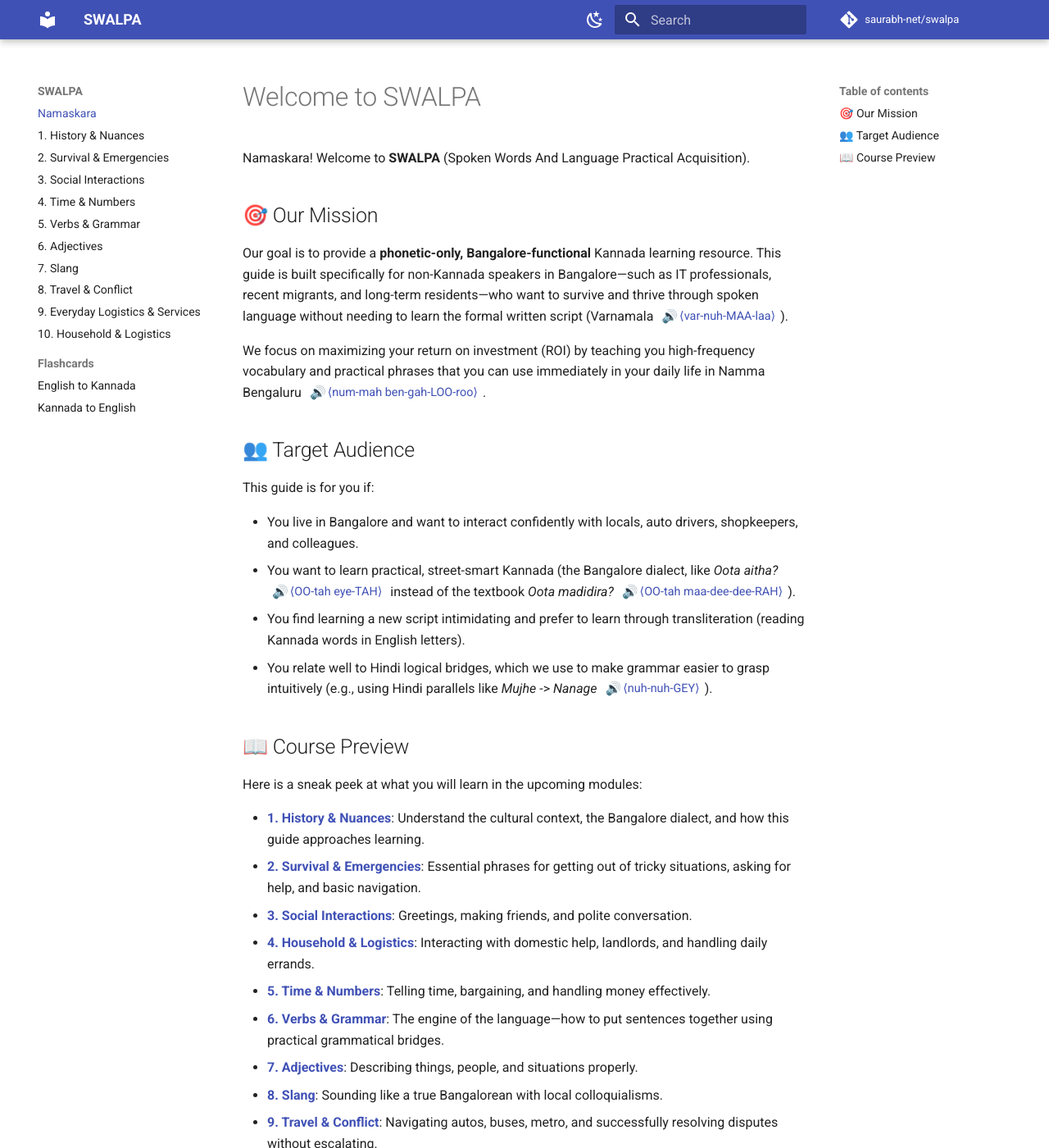
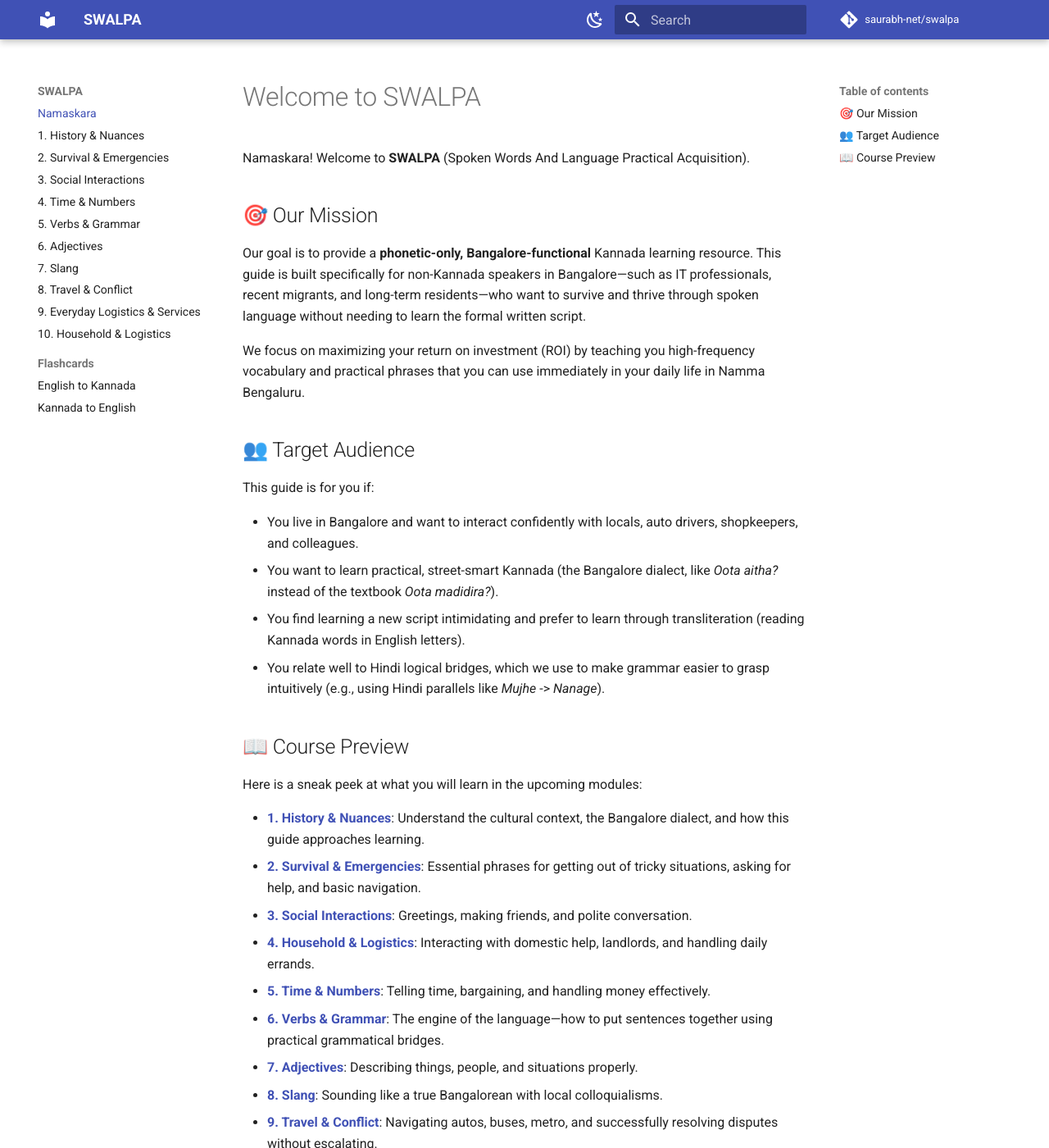
Before and after one commit to saurabh-net/swalpa, an MkDocs documentation site: the page built from docs/index.md, in a window 1280 px wide and 1400 px high. Shown: the whole window at 82% size. Built offline with MkDocs 1.6.1 and Material for MkDocs 9.7.7, drawn with Linux system fonts in a browser that asks for light colours; comment, search, counter and statistics services are not loaded.

Commit message:
content: remove audio links and Varnamala from welcome page

```diff
--- a/docs/index.md
+++ b/docs/index.md
@@ -3,17 +3,17 @@
 Namaskara! Welcome to **SWALPA** (Spoken Words And Language Practical Acquisition).
 
 ## 🎯 Our Mission
-Our goal is to provide a **phonetic-only, Bangalore-functional** Kannada learning resource. This guide is built specifically for non-Kannada speakers in Bangalore—such as IT professionals, recent migrants, and long-term residents—who want to survive and thrive through spoken language without needing to learn the formal written script (Varnamala ⟨var-nuh-MAA-laa⟩).
+Our goal is to provide a **phonetic-only, Bangalore-functional** Kannada learning resource. This guide is built specifically for non-Kannada speakers in Bangalore—such as IT professionals, recent migrants, and long-term residents—who want to survive and thrive through spoken language without needing to learn the formal written script.
 
-We focus on maximizing your return on investment (ROI) by teaching you high-frequency vocabulary and practical phrases that you can use immediately in your daily life in Namma Bengaluru ⟨num-mah ben-gah-LOO-roo⟩.
+We focus on maximizing your return on investment (ROI) by teaching you high-frequency vocabulary and practical phrases that you can use immediately in your daily life in Namma Bengaluru.
 
 ## 👥 Target Audience
 This guide is for you if:
 
 - You live in Bangalore and want to interact confidently with locals, auto drivers, shopkeepers, and colleagues.
-- You want to learn practical, street-smart Kannada (the Bangalore dialect, like *Oota aitha?* ⟨OO-tah eye-TAH⟩ instead of the textbook *Oota madidira?* ⟨OO-tah maa-dee-dee-RAH⟩).
+- You want to learn practical, street-smart Kannada (the Bangalore dialect, like *Oota aitha?* instead of the textbook *Oota madidira?*).
 - You find learning a new script intimidating and prefer to learn through transliteration (reading Kannada words in English letters).
-- You relate well to Hindi logical bridges, which we use to make grammar easier to grasp intuitively (e.g., using Hindi parallels like *Mujhe* -> *Nanage* ⟨nuh-nuh-GEY⟩).
+- You relate well to Hindi logical bridges, which we use to make grammar easier to grasp intuitively (e.g., using Hindi parallels like *Mujhe* -> *Nanage*).
 
 ## 📖 Course Preview
 Here is a sneak peek at what you will learn in the upcoming modules:
```
Also changed, not shown: other parts of docs/index.md (+1 -1 lines).
